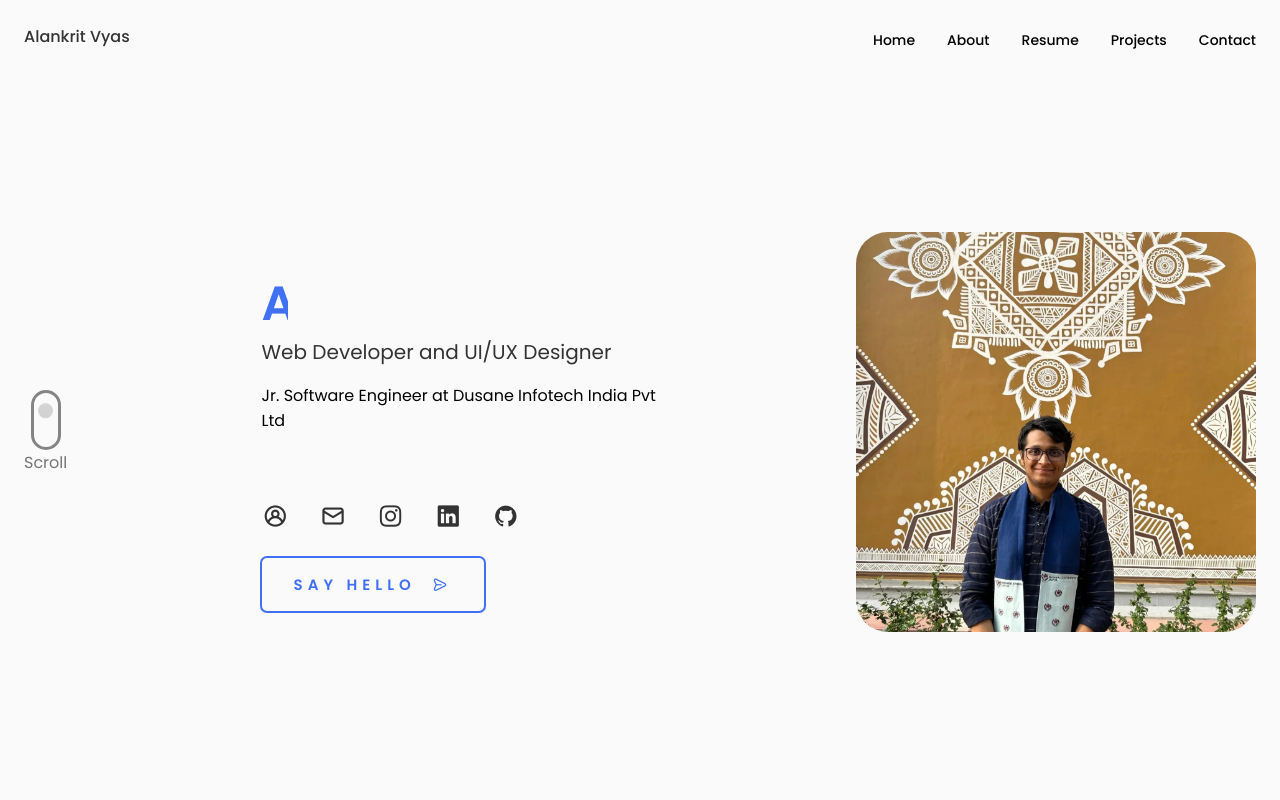
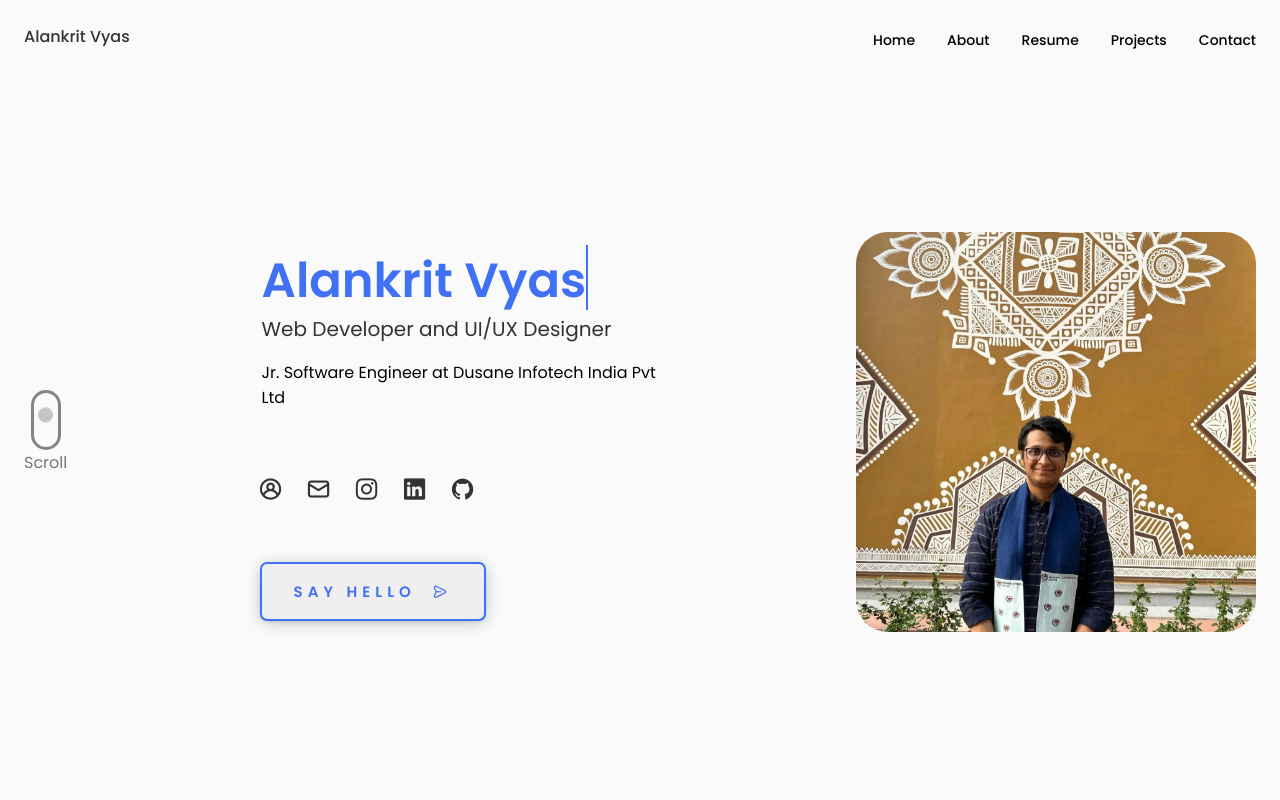
Before and after one commit to alankritvyas21/alankritvyas21.github.io, a React (Create React App) app: page / in a window 1280 px wide. Shown: the top 800 px of the page. Built offline with nearby package versions, Linux system fonts and the light colour scheme.

Commit message:
UI Changes

```diff
--- a/src/App.css
+++ b/src/App.css
@@ -34,6 +34,20 @@
   --z-tooltip: 10;
   --z-fixed: 100;
   --z-modal: 1000;
+
+  --button-color: #4070f4;
+  --button-outline: #70bdca;
+
+  --gradient: linear-gradient(to bottom, #2eadff, #3d83ff, #7e61ff);
+
+  --instagram-button:#e4405f;
+  --email-button:#ea4335;
+  --github-button:#333;
+  --bento-button:#f48024;
+  --linkedin-button:#0077b5;
+
+  --subtitle-color: #6c757d;
+
   --hover-color: #000;
   --dark-hover-color: rgba(255, 255, 255, 0.3);
   --border-color: rgba(0, 0, 0, 0.3);
@@ -194,19 +208,19 @@ img {
   letter-spacing: 5px;
   text-transform: uppercase;
   cursor: pointer;
-  color: #4070f4;
+  color: var(--button-color);
   transition: all 1000ms;
   font-size: 15px;
   position: relative;
   overflow: hidden;
-  outline: 2px solid #4070f4;
+  outline: 2px solid var(--button-color);
 }
 
 .button:hover {
-  color: #ffffff;
+  color: var(--container-color);
   transform: scale(1.1);
-  outline: 2px solid #70bdca;
-  box-shadow: 4px 5px 17px -4px #4070f4;
+  outline: 2px solid var(--button-outline);
+  box-shadow: 4px 5px 17px -4px var(--button-color);
 }
 
 .button::before {
@@ -216,7 +230,7 @@ img {
   top: 0;
   width: 0;
   height: 100%;
-  background-color: #4070f4;
+  background-color: var(--button-color);
   transform: skewX(45deg);
   z-index: -1;
   transition: width 1000ms;
--- a/src/assets/css/about.css
+++ b/src/assets/css/about.css
@@ -26,7 +26,6 @@
   position: relative;
   border-radius: 1rem;
   overflow: hidden;
-  --gradient: linear-gradient(to bottom, #2eadff, #3d83ff, #7e61ff);
   padding: 1rem 1.25rem;
   border: 1px solid rgba(0, 0, 0, 0.1);
   border-radius: 0.75rem;
@@ -160,11 +159,11 @@ button.downloading:hover {
 
   .about__box{
     width: 200px;
-    height: 150px;
+    height: 130px;
   }
   .about__subtitle{
     font-size: var(--normal-font-size);
-    margin: 20px 0 0 0;
+    margin: 10px 0 0 0;
   }
 
   .about__description {
--- a/src/assets/css/contact.css
+++ b/src/assets/css/contact.css
@@ -34,7 +34,6 @@
   position: relative;
   border-radius: 1rem;
   overflow: hidden;
-  --gradient: linear-gradient(to bottom, #2eadff, #3d83ff, #7e61ff);
   padding: 1rem 1.25rem;
   border: 1px solid rgba(0, 0, 0, 0.1);
   border-radius: 0.75rem;
@@ -91,6 +90,11 @@
   font-size: var(--small-font-size);
 }
 
+.contact__subtitle a {
+  text-decoration: none;
+  color: var(--title-color);
+}
+
 .contact__button {
   height: 3rem;
   width: auto;
@@ -126,7 +130,7 @@
 }
 
 .contact__form-input:focus {
-  border: 2px solid #60a7ff;
+  border: 2px solid var(--button-color);
 }
 
 .contact__form-tag {
--- a/src/assets/css/footer.css
+++ b/src/assets/css/footer.css
@@ -19,6 +19,7 @@
 
 .footer__link:hover {
   color: var(--title-color-dark);
+  border-bottom: 1px solid var(--button-color);
 }
 
 .footer__list {
@@ -34,6 +35,39 @@
   column-gap: 1.25rem;
 }
 
+
+.instagram,
+.email,
+.github,
+.bento,
+.linkedin {
+  color: var(--title-color);
+  font-size: 1.5rem;
+  padding: 0.2rem;
+  display: inline-flex;
+  margin-bottom: 2rem;
+}
+
+.instagram i:hover {
+  color: var(--instagram-button);
+}
+
+.email i:hover {
+  color: var(--email-button);
+}
+
+.github i:hover {
+  color: var(--github-button);
+}
+
+.bento i:hover {
+  color: var(--bento-button);
+}
+
+.linkedin i:hover {
+  color: var(--linkedin-button);
+}
+
 .footer__social-link {
   color: var(--title-color);
   font-size: 1.5rem;
--- a/src/assets/css/header.css
+++ b/src/assets/css/header.css
@@ -43,9 +43,12 @@
   display: none;
 }
 
-.active-link,
-.nav__link:hover {
+.active-link {
   color: var(--title-color-dark);
+}
+
+.active-link:hover, .nav__link:hover {
+  border-bottom: 1px solid var(--button-color);
 }
 
 .nav__list:last-child {
@@ -83,14 +86,14 @@
   top: 2px;
   width: 26px;
   height: 26px;
-  background-color: #6cb3f9;
+  background-color: var(--button-color);
   border-radius: 50%;
   transition: transform 0.3s ease;
 }
 
 .toggle-switch input[type="checkbox"]:checked + .switch::before {
   transform: translateX(30px);
-  background-color: #6699cc;
+  background-color: var(--button-color);
 }
 
 .toggle-switch input[type="checkbox"]:checked + .switch {
--- a/src/assets/css/home.css
+++ b/src/assets/css/home.css
@@ -43,23 +43,23 @@
 }
 
 .instagram i:hover {
-  color: #e4405f;
+  color: var(--instagram-button);
 }
 
 .email i:hover {
-  color: #ea4335;
+  color: var(--email-button);
 }
 
 .github i:hover {
-  color: #333;
+  color: var(--github-button);
 }
 
 .bento i:hover {
-  color: #f48024;
+  color: var(--bento-button);
 }
 
 .linkedin i:hover {
-  color: #0077b5;
+  color: var(--linkedin-button);
 }
 
 .home__title {
@@ -69,18 +69,17 @@
   overflow: hidden;
   border-right: 2px solid;
   width: fit-content;
-  animation: typing 6s steps(12, end) infinite,
+  animation: typing 3s steps(30, end),
     blink-caret 0.75s step-end infinite;
   height: 65px;
-  color: #4070f4;
+  color: var(--button-color);
 }
 
 @keyframes typing {
-  0%,
-  100% {
+  0%{
     width: 0;
   }
-  50% {
+  100% {
     width: 11ch;
   }
 }
--- a/src/assets/css/projects.css
+++ b/src/assets/css/projects.css
@@ -36,7 +36,7 @@
 }
 
 .projects__card:hover {
-  box-shadow: 0 0 20px #4070f4;
+  box-shadow: 0 0 20px var(--button-color);
 }
 
 .projects__container {
--- a/src/components/Contact.jsx
+++ b/src/components/Contact.jsx
@@ -79,9 +79,9 @@ const Contact = () => {
                   data-aos-delay="300"
                 >
                   <div className="notiglow"></div>
-                  <i className="uil uil-award contact__icon"></i>
-                  <h3 className="contact__title">Certifications</h3>
-                  <span className="contact__subtitle">20+</span>
+                  <i className="uil uil-linkedin contact__icon"></i>
+                  <h3 className="contact__title">Linked In</h3>
+                  <span className="contact__subtitle">Alankrit Vyas</span>
                 </div>
               </div>
             </div>
--- a/src/components/Home.jsx
+++ b/src/components/Home.jsx
@@ -2,7 +2,6 @@ import React from "react";
 import "../assets/css/home.css";
 // import { useTheme } from "../assets/js/themeContext";
 import mainImg from "../assets/images/Conov2.jpg";
-
 
 const Home = () => {
   // const { darkMode } = useTheme();
@@ -12,9 +11,19 @@ const Home = () => {
         <div className="home__container container grid">
           <div className="home__content grid">
             <div className="home__img">
-              <img src={mainImg} data-aos="fade-left" data-aos-delay="300" alt="" className="home__img" />
+              <img
+                src={mainImg}
+                data-aos="fade-left"
+                data-aos-delay="300"
+                alt=""
+                className="home__img"
+              />
             </div>
-            <div className="container_mouse" data-aos="fade-right" data-aos-delay="300">
+            <div
+              className="container_mouse"
+              data-aos="fade-right"
+              data-aos-delay="300"
+            >
               <span className="mouse-btn">
                 <span className="mouse-scroll"></span>
               </span>
@@ -30,55 +39,61 @@ const Home = () => {
                 Jr. Software Engineer at Dusane Infotech India Pvt Ltd
               </p>
 
-              <div class="home__social"  data-aos="fade-up" data-aos-delay="500">
+              <div
+                className="home__social"
+                data-aos="fade-up"
+                data-aos-delay="500"
+              >
                 <a
                   href="https://bento.me/alankritvyas"
-                class="bento"
+                  className="bento"
                   target="_blank"
                   rel="noopener noreferrer"
                 >
-                <i class="uil uil-user-circle"></i>
+                  <i className="uil uil-user-circle"></i>
                 </a>
 
                 <a
                   href="mailto:av3h.vyas@gmail.com"
-                class="email"
+                  className="email"
                   target="_blank"
                   rel="noopener noreferrer"
                 >
-                <i class="uil uil-envelope-alt"></i>
+                  <i className="uil uil-envelope-alt"></i>
                 </a>
 
                 <a
                   href="https://www.instagram.com/alankritvyas/"
-                class="instagram"
+                  className="instagram"
                   target="_blank"
                   rel="noopener noreferrer"
                 >
-                <i class="uil uil-instagram"></i>
+                  <i className="uil uil-instagram"></i>
                 </a>
 
                 <a
                   href="https://www.linkedin.com/in/alankrit-vyas-667063190/"
-                class="linkedin"
+                  className="linkedin"
                   target="_blank"
                   rel="noopener noreferrer"
                 >
-                <i class="uil uil-linkedin"></i>
+                  <i className="uil uil-linkedin"></i>
                 </a>
 
                 <a
                   href="https://github.com/alankritvyas21"
-                class="github"
+                  className="github"
                   target="_blank"
                   rel="noopener noreferrer"
                 >
-                <i class="uil uil-github"></i>
+                  <i className="uil uil-github"></i>
                 </a>
               </div>
 
-              <a href="#contact" className="button button--flex">
+              <a href="#contact">
+                <button className="button button--flex">
                   Say Hello <i className="uil uil-message home__icons"></i>
+                </button>
               </a>
             </div>
           </div>
--- a/src/components/Resume.jsx
+++ b/src/components/Resume.jsx
@@ -50,12 +50,14 @@ const Resume2 = () => {
             <h4>Web Development Intern</h4>
             <h5>Jan 2023 - July 2023</h5>
             <p><em>Rawattech Consulting and Solutions Private Ltd.</em></p>
+            <p>Front-End Developer</p>
             <p>MERN Stack Developer</p>
           </div>
           <div className="resume__item" data-aos="fade-up" data-aos-delay="300">
             <h4>Web Development Intern</h4>
             <h5>Aug 2021 - Sep 2021</h5>
             <p><em>The Sparks Foundation</em></p>
+            <p>Front-End Developer</p>
             <p>Basic Banking Website</p>
           </div>
         </div>
```
Also changed, not shown: src/assets/css/resume.css (+4 -5 lines), src/components/Footer.jsx (+8 -16 lines). Lines whose indentation alone changed are shown as unchanged.
